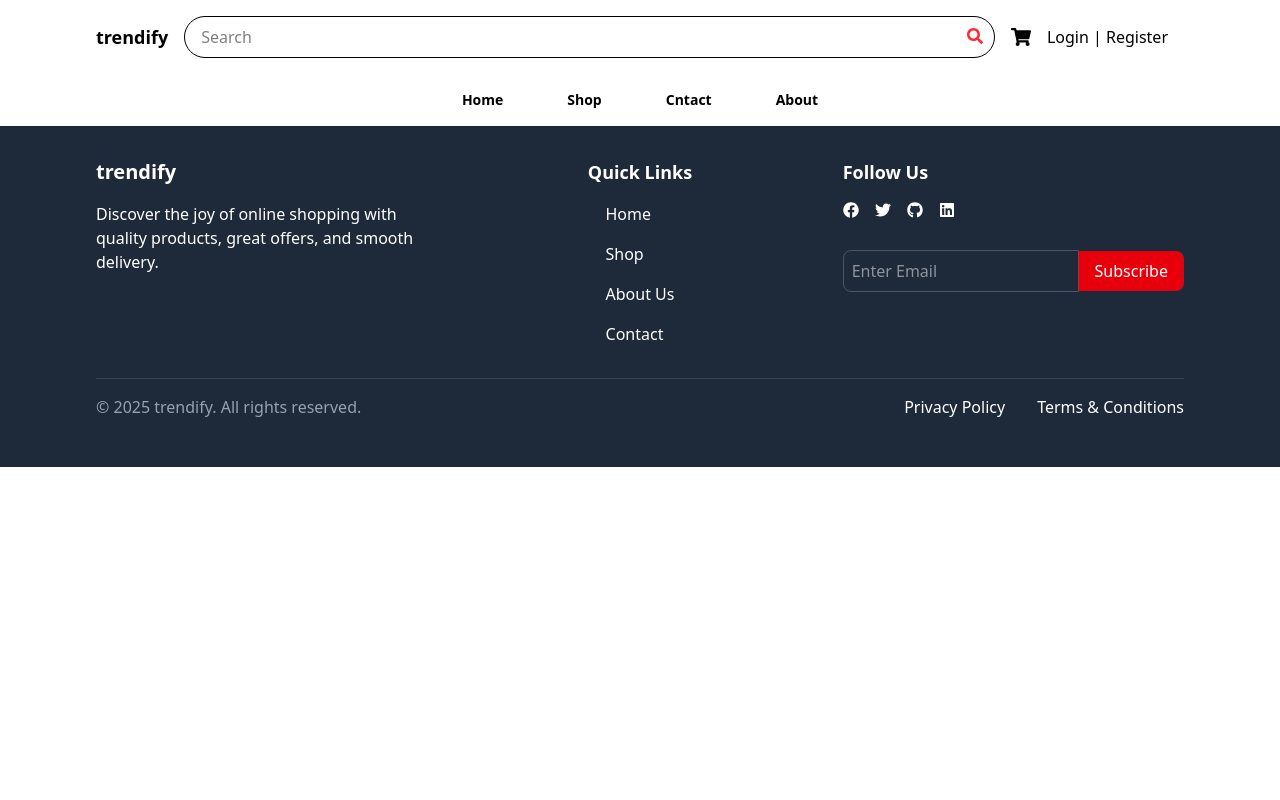
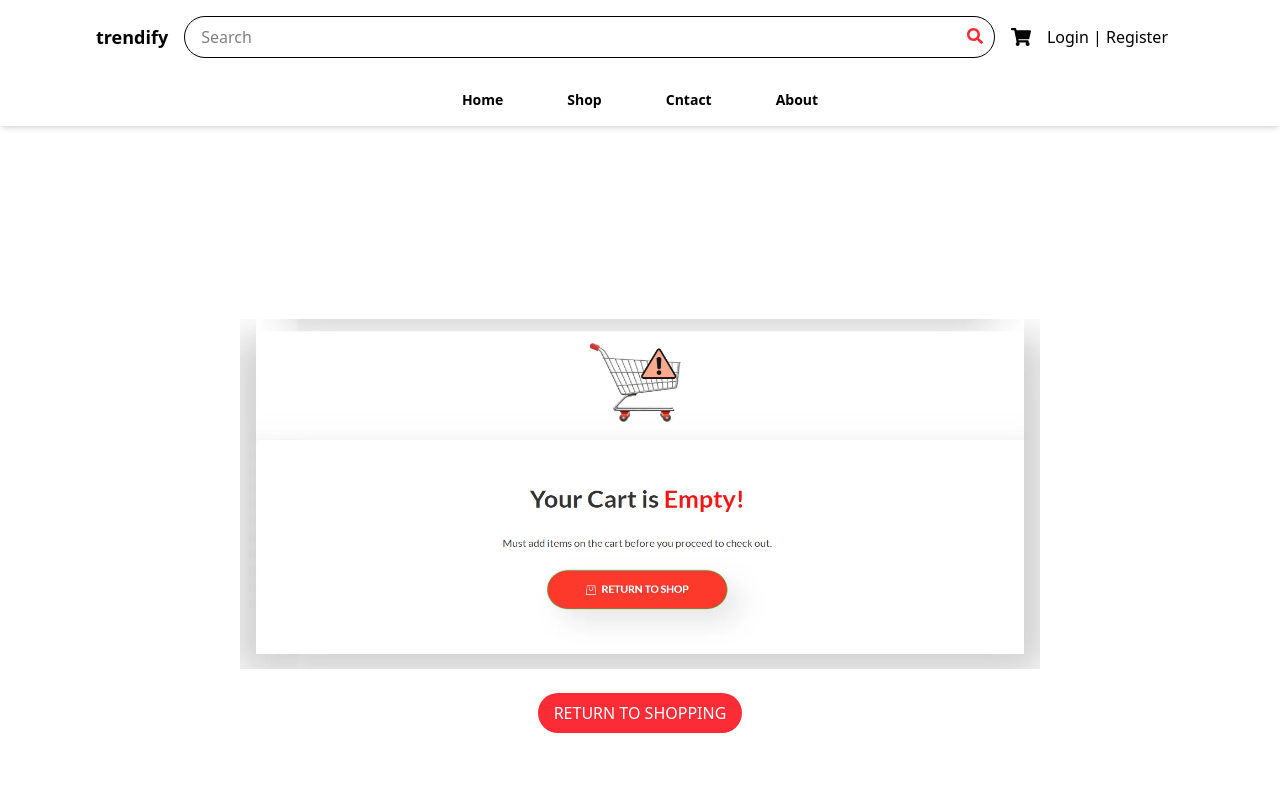
Before and after one commit to Kaushik-123-p/trendify, a React (Vite) app in the folder trendify/: page /cart in a window 1280 px wide. Shown: the top 800 px of the page. Built offline with nearby package versions, Linux system fonts and the light colour scheme.

Commit message:
add Cart page with product display and empty cart handling

```diff
--- a/trendify/src/App.jsx
+++ b/trendify/src/App.jsx
@@ -3,6 +3,7 @@ import Navbar from "./components/navbar/Navbar";
 import Footer from "./components/footer/Footer";
 import Home from "./pages/home/Home";
 import Shop from "./pages/home/Shop";
+import Cart from "./pages/Cart";
 
 function App() {
   return (
@@ -11,6 +12,7 @@ function App() {
       <Routes>
         <Route path="/" element={<Home />} />
         <Route path="/shop" element={<Shop />} />
+        <Route path="/cart" element={<Cart />} />
       </Routes>
       <Footer />
     </Router>
--- /dev/null
+++ b/trendify/src/pages/Cart.jsx
@@ -0,0 +1,86 @@
+import React from "react";
+import { useSelector } from "react-redux";
+import EmptyCart from "../assets/images/EmptyCart.webp";
+import { useNavigate } from "react-router-dom";
+import { FaTrashAlt } from "react-icons/fa";
+
+const Cart = () => {
+  const cart = useSelector((state) => state.cart);
+  const navigate = useNavigate();
+  return (
+    <div className="container mx-auto py-8 px-4 min-h-96 md:px-16 lg:px-24">
+      {cart.products.length > 0 ? (
+        <div>
+          <h3 className="text-2xl font-semibold mb-4">SHOPPING CART</h3>
+          <div className="flex flex-col md:flex-row justify-between space-x-10 mt-8">
+            <div className="md:w-2/3">
+              <div className="flex justify-between border-b items-center mb-4 text-xs font-bold">
+                <p>PRODUCTS</p>
+                <div className="flex space-x-8">
+                  <p>PRICE</p>
+                  <p>QUANTITY</p>
+                  <p>SUBTOTAL</p>
+                  <p>REMOVE</p>
+                </div>
+              </div>
+              <div>
+                {cart.products.map((product) => (
+                  <div
+                    key={product.id}
+                    className="flex items-center justify-between p-3 border-b"
+                  >
+                    <div className="md:flex items-center space-x-4">
+                      <img
+                        src={product.image}
+                        alt={product.name}
+                        className="w-16 h-16 object-contain rounded"
+                      />
+                      <div className="flex-1 ml-4">
+                        <h3 className="text-lg font-semibold">
+                          {product.name}
+                        </h3>
+                      </div>
+                    </div>
+                    <div className="flex space-x-12 items-center">
+                      <p>${product.price}</p>
+                      <div className="flex items-center justify-center border">
+                        <button className="text-xl font-bold px-1.5 border-r">
+                          -
+                        </button>
+                        <p className="text-xl px-2">{product.quantity}</p>
+                        <button className="text-xl font-bold px-1.5 border-l">
+                          +
+                        </button>
+                      </div>
+                      <p>${(product.price * product.quantity).toFixed(2)}</p>
+                      <button className="text-red-500 hover:text-red-700">
+                        <FaTrashAlt />
+                      </button>
+                    </div>
+                  </div>
+                ))}
+              </div>
+            </div>
+            <div></div>
+          </div>
+        </div>
+      ) : (
+        <div className="flex flex-col items-center justify-center h-screen relative">
+          <img
+            src={EmptyCart}
+            alt="Empty Cart Image"
+            className="w-[800px] h-[350px] bg-no-repeat -mt-32  bg-cover"
+          />
+          <button
+            className="mt-4 px-4 py-2 bg-red-500 text-white rounded-full absolute bottom-[225px] hover:bg-red-400 transition-colors"
+            onClick={() => navigate("/")}
+          >
+            RETURN TO SHOPPING
+          </button>
+        </div>
+      )}
+    </div>
+  );
+};
+
+export default Cart;
```
Also changed, not shown: trendify/src/assets/images/EmptyCart.webp (added), trendify/src/assets/images/emptycart.png (added).
